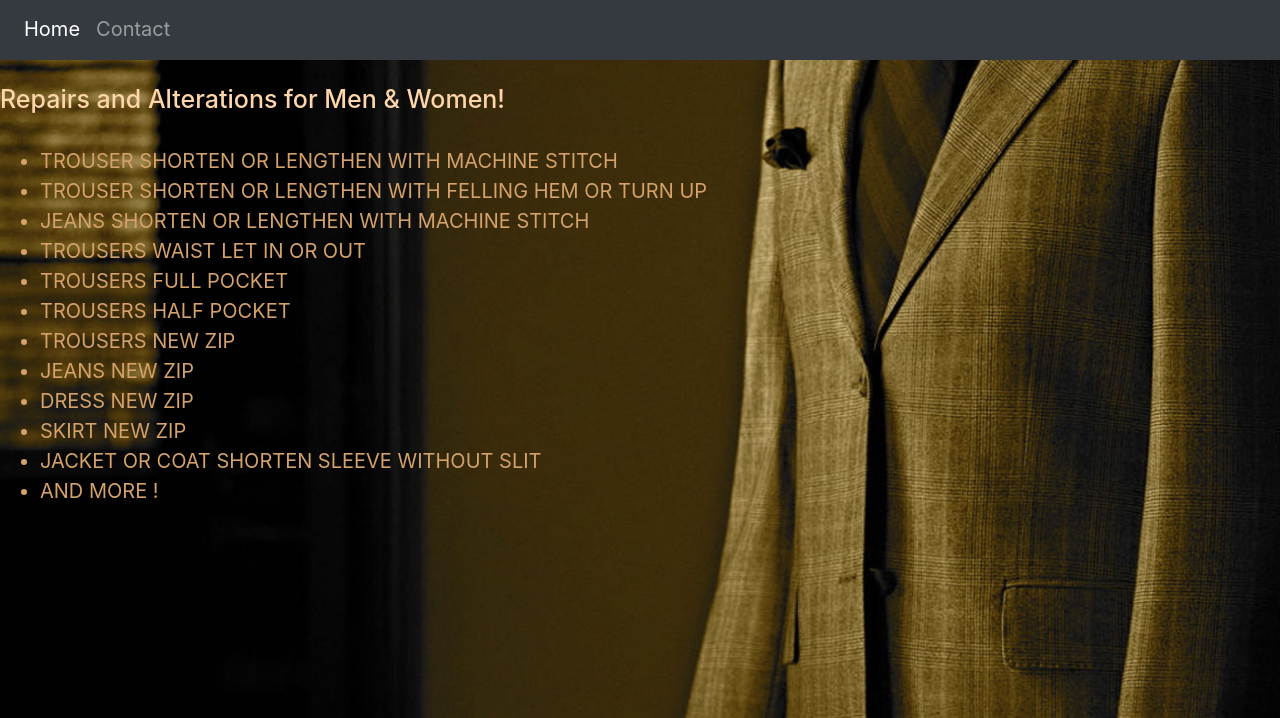
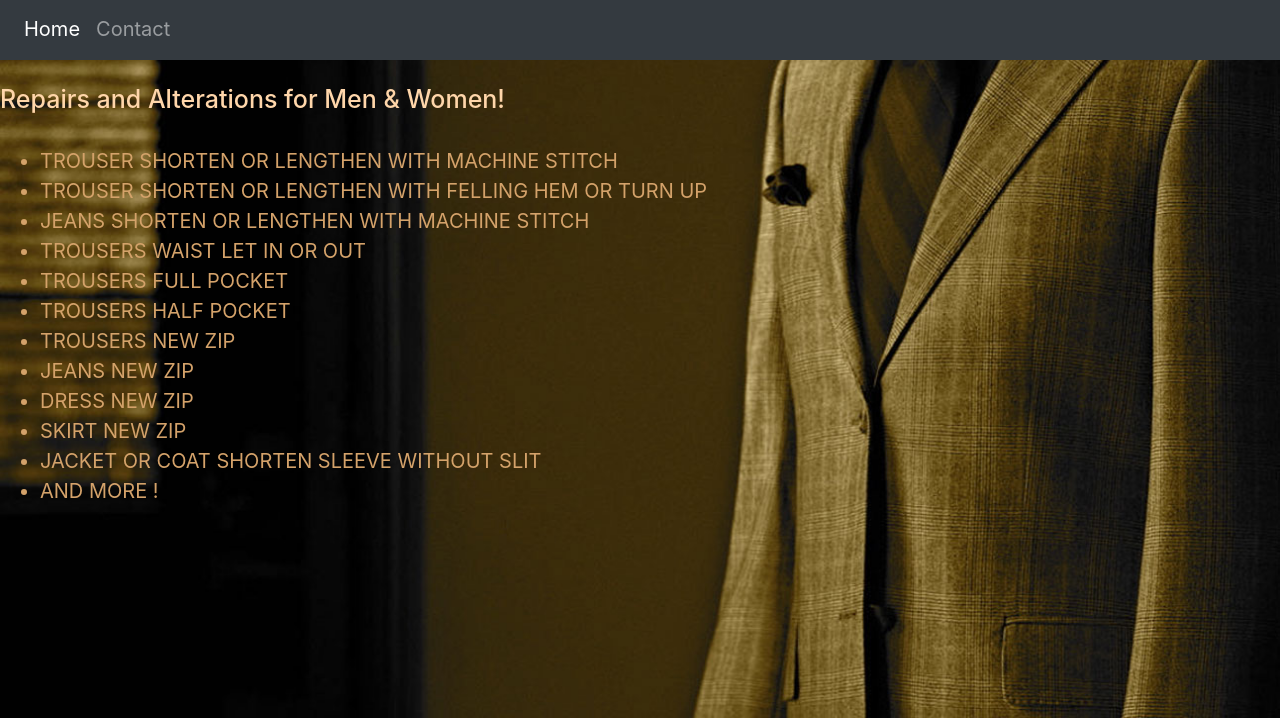
Before and after one commit to MoukesTailor-London/MoukesTailor-London.github.io, a plain HTML site: page index.html in a window 1280 px wide. Shown: the part 82-800 px from the top of the page. Drawn offline with nearby package versions, Linux system fonts and the light colour scheme.

Commit message:
Update style.css

```diff
--- a/style.css
+++ b/style.css
@@ -1,5 +1,5 @@
 body {
-    background: url(background.jpg) no-repeat center center fixed;
+    background: url(background.jpg) no-repeat;
     -webkit-background-size: cover;
     -moz-background-size: cover;
     -o-background-size: cover;
```
